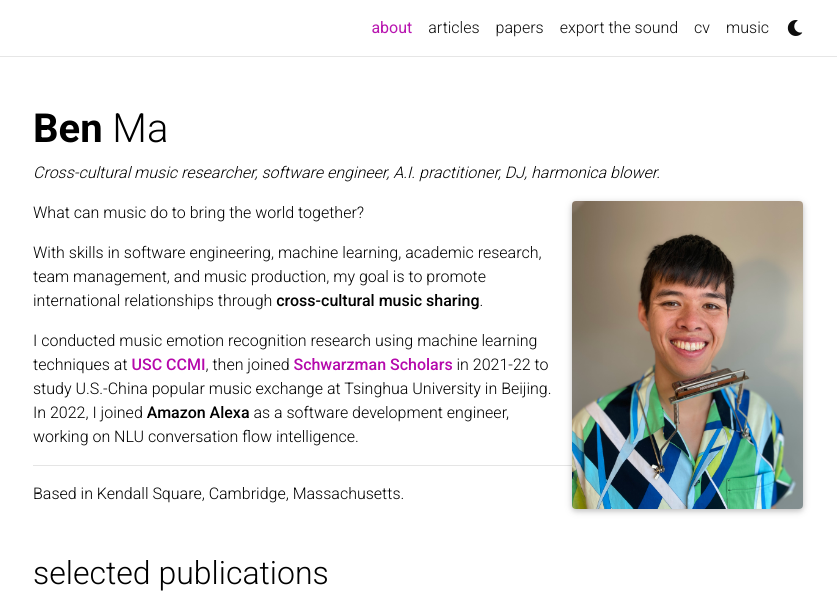
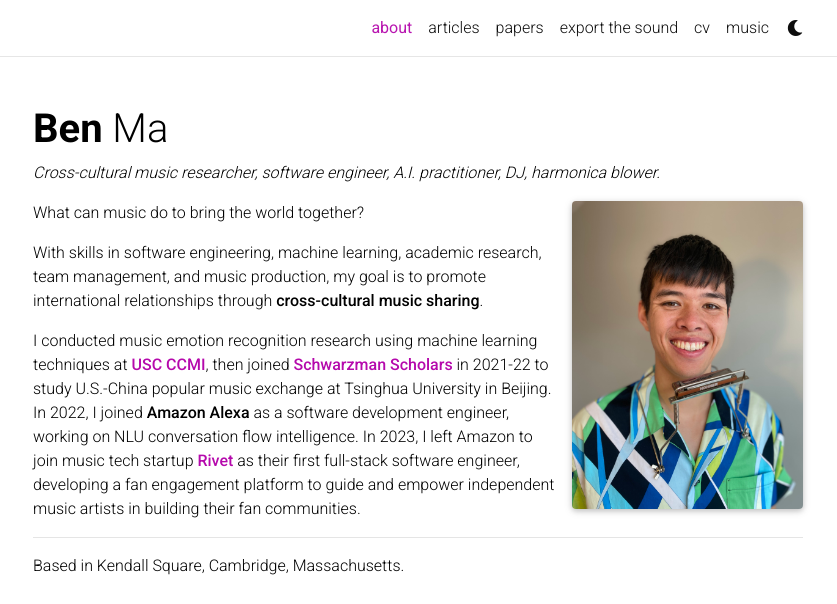
Before and after one commit to Lysosome/benjma.github.io, a Jekyll site: the page built from _pages/about.md, in a window 1280 px wide and 1027 px high, cut to the strip 0-604 px from the top of the window. Shown: the whole strip, without its empty margins (222-1059 px from the left). Built offline with Jekyll 4.4.1, drawn with Linux system fonts in a browser that asks for light colours; comment, search, counter and statistics services are not loaded; a style sheet for code colours, icons or effects is not loaded.

Commit message:
Add Mattias ep and update about bio

```diff
--- a/_pages/about.md
+++ b/_pages/about.md
@@ -19,7 +19,7 @@ What can music do to bring the world together?
 
 With skills in software engineering, machine learning, academic research, team management, and music production, my goal is to promote international relationships through **cross-cultural music sharing**.
 
-I conducted music emotion recognition research using machine learning techniques at **[USC CCMI](https://sail.usc.edu/~ccmi/)**, then joined **[Schwarzman Scholars](https://www.schwarzmanscholars.org/)** in 2021-22 to study U.S.-China popular music exchange at Tsinghua University in Beijing. In 2022, I joined **Amazon Alexa** as a software development engineer, working on NLU conversation flow intelligence.
+I conducted music emotion recognition research using machine learning techniques at **[USC CCMI](https://sail.usc.edu/~ccmi/)**, then joined **[Schwarzman Scholars](https://www.schwarzmanscholars.org/)** in 2021-22 to study U.S.-China popular music exchange at Tsinghua University in Beijing. In 2022, I joined **Amazon Alexa** as a software development engineer, working on NLU conversation flow intelligence. In 2023, I left Amazon to join music tech startup **[Rivet](rivet.app)** as their first full-stack software engineer, developing a fan engagement platform to guide and empower independent music artists in building their fan communities.
 
 ---
 
```
Also changed, not shown: _podcast_episodes/8_mattias_tell.md (added, +8 -0 lines), assets/img/Mattias Tell cover.jpg (added).
